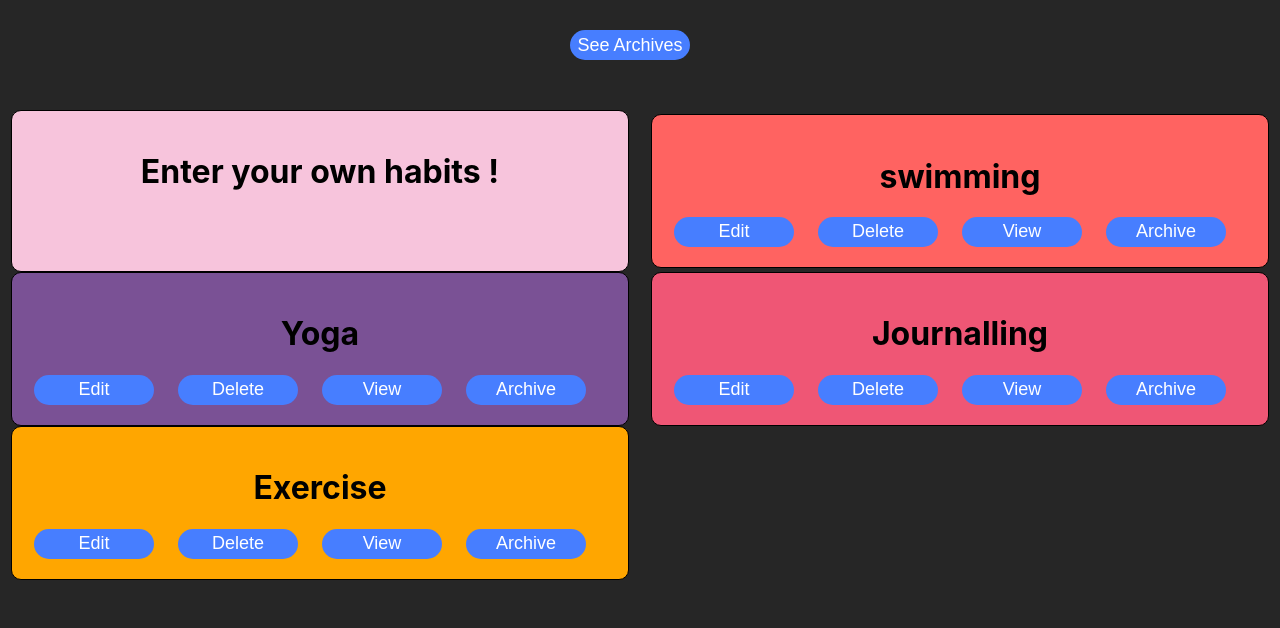
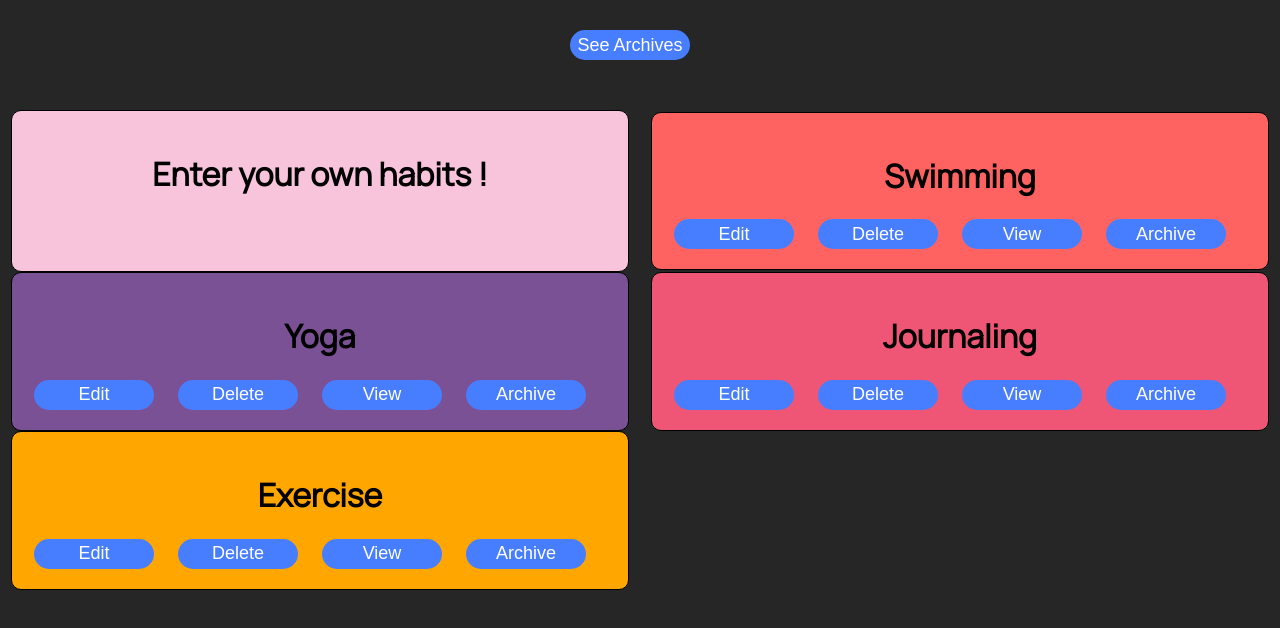
Before and after one commit to Apoorv266/machine-coding, a React (Create React App) app in the folder round-2/: page / in a window 1280 px wide. Shown: the top 628 px of the page. Built offline with nearby package versions, Linux system fonts and the light colour scheme.

Commit message:
updated readme.md

```diff
--- a/round-2/src/App.css
+++ b/round-2/src/App.css
@@ -1,6 +1,9 @@
+@import url('https://fonts.googleapis.com/css2?family=Manrope&display=swap');
+
 body{
     background-color: #262626;
     text-align: center;
+    font-family: 'Manrope', sans-serif;
 }
 
 button{
--- a/round-2/src/Reducers/HabitsReducer.js
+++ b/round-2/src/Reducers/HabitsReducer.js
@@ -1,7 +1,7 @@
 export const initialData = [
     {
         id: Math.floor(Math.random() * (999 - 100 + 1) + 100),
-        habitName: "swimming",
+        habitName: "Swimming",
         repeat: "daily",
         goal: "1 times daily",
         timesDay: "Night",
@@ -21,7 +21,7 @@
 
     {
         id: Math.floor(Math.random() * (999 - 100 + 1) + 100),
-        habitName: "Journalling",
+        habitName: "Journaling",
         repeat: "daily",
         goal: "1 times daily",
         timesDay: "Afternoon",
```
